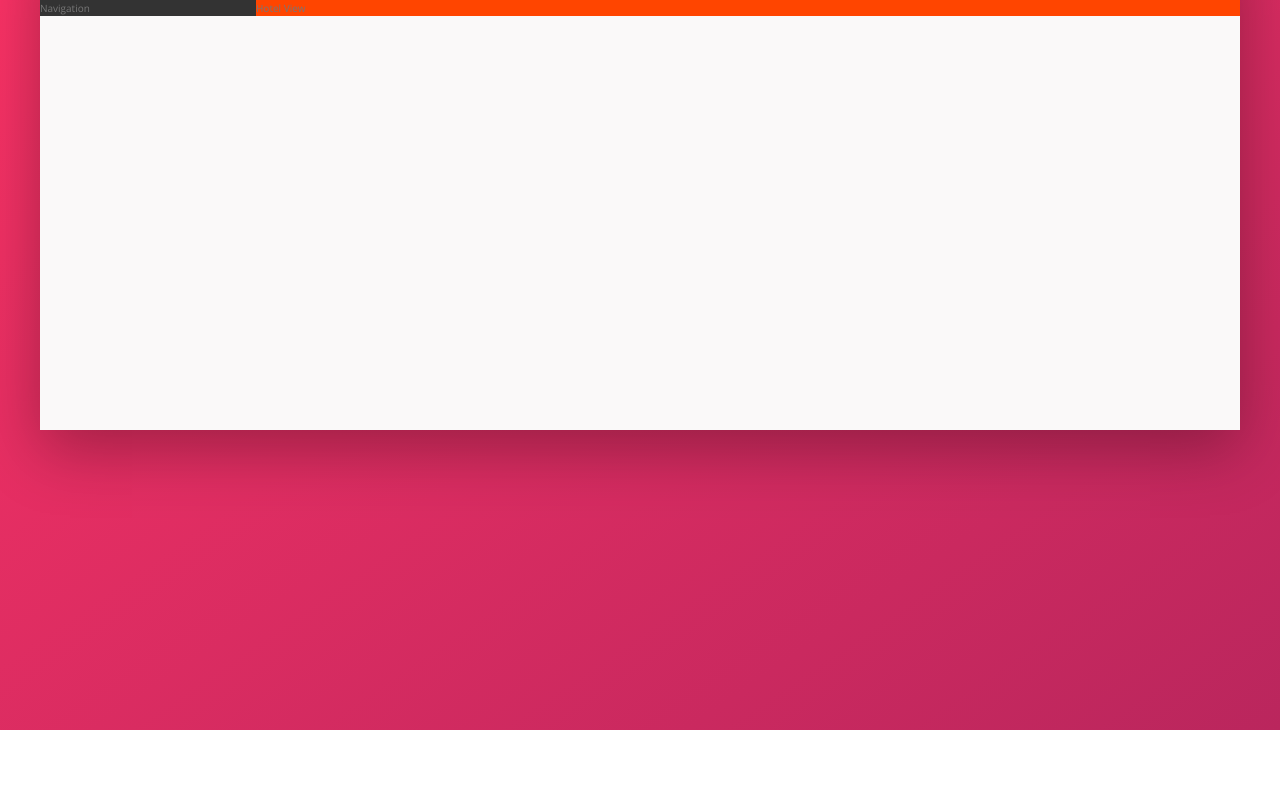
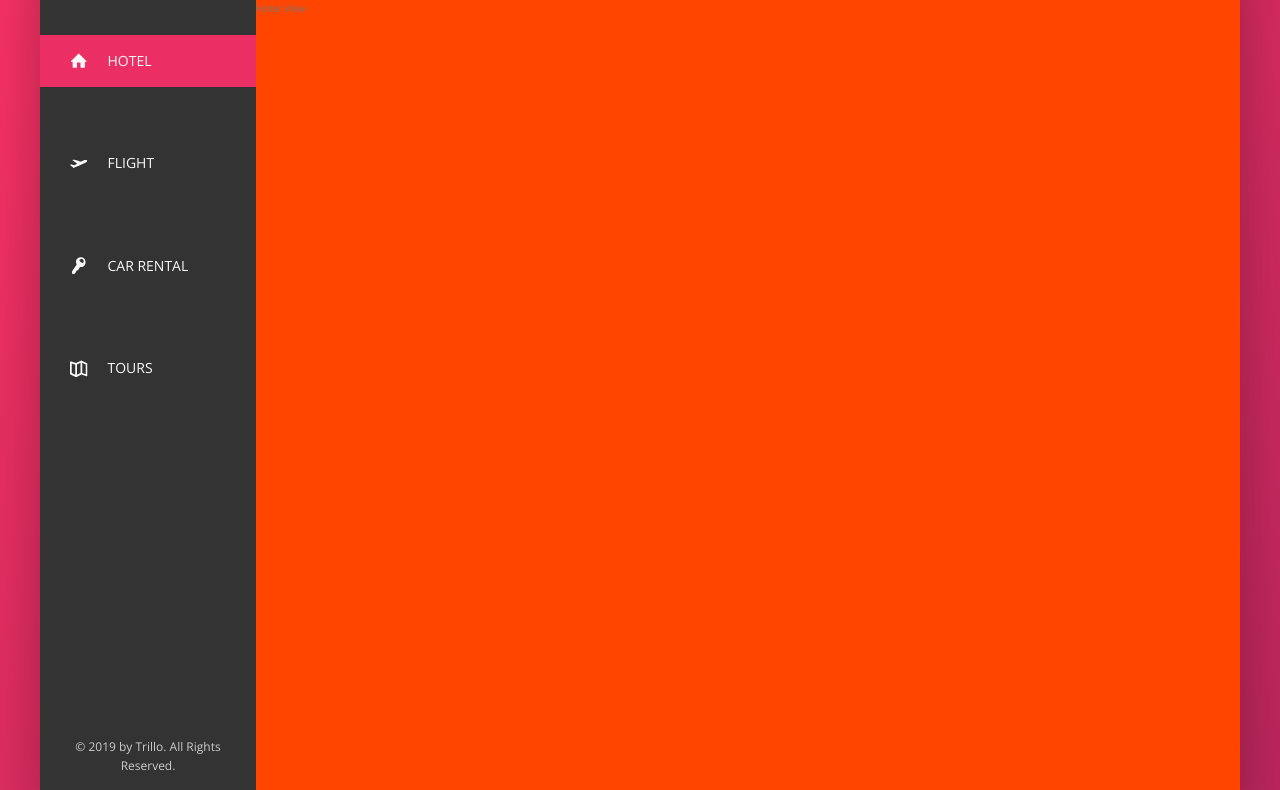
Before and after one commit to robson-muniz/trillo, a website: page index.html in a window 1280 px wide. Shown: the part 150-940 px from the top of the page. Before the commit the page ends 880 px from the top, so only its background shows below. Drawn offline with nearby package versions, Linux system fonts and the light colour scheme.

Commit message:
Build the Navigation Section: use scaleY to create creative hover effect, use currentColor variable, use advanced flebox alignment: flex-direction, justify-content and aligh-items

```diff
--- a/index.html
+++ b/index.html
@@ -41,7 +41,7 @@
 
                     <div class="user-nav__user">
                         <img src="img/user.jpg" alt="user photo" class="user-nav__user-photo">
-                        <span class="user-nav__user-name">Jonas</span>
+                        <span class="user-nav__user-name">Robson</span>
                     </div>
 
                 </nav>
@@ -50,8 +50,52 @@
 
             <div class="content">
                 <nav class="sidebar">
-                    Navigation
+                    <ul class="side-nav">
+                        <li class="side-nav__item side-nav__item--active">
+                           <a href="#" class="side-nav__link">
+                            <svg class="side-nav__icon">
+                                <use xlink:href="img/sprite.svg#icon-home"></use>
+                                </svg>
+                                <span>Hotel</span>
+                            </a>
+                        </li>
+
+                        <li class="side-nav__item">
+                            <a href="#" class="side-nav__link">
+                                <svg class="side-nav__icon">
+                                    <use xlink:href="img/sprite.svg#icon-aircraft-take-off"></use>
+                                </svg>
+                                <span>Flight</span>
+                            </a>
+                        </li>
+
+                        <li class="side-nav__item">
+                            <a href="#" class="side-nav__link">
+                                <svg class="side-nav__icon">
+                                    <use xlink:href="img/sprite.svg#icon-key"></use>
+                                </svg>
+                                <span>Car Rental</span>
+                            </a>
+                        </li>
+
+                        <li class="side-nav__item">
+                            <a href="#" class="side-nav__link">
+                                <svg class="side-nav__icon">
+                                    <use xlink:href="img/sprite.svg#icon-map"></use>
+                                </svg>
+                                <span>Tours</span>
+                            </a>
+                        </li>
+                    </ul>
+
+                    <div class="legal">
+                        &copy; 2019 by Trillo. All Rights Reserved.
+                    </div>
+
                 </nav>
+
+
+
                 <main class="hotel-view">
                     Hotel View
                 </main>
--- a/sass/_components.scss
+++ b/sass/_components.scss
@@ -114,3 +114,72 @@
 		margin-right: 1rem;
 	}
 }
+
+////////////////////////////////////////////////
+///////Side Navigation
+
+.side-nav {
+	font-size: 1.4rem;
+	list-style: none;
+	margin-top: 3.5rem;
+
+	&__item {
+		position: relative;
+
+		&:not(:last-child) {
+			margin-bottom: 5rem;
+		}
+	}
+
+	&__item::before {
+		content: "";
+		position: absolute;
+		top: 0;
+		left: 0;
+		height: 100%;
+		width: 3px;
+		background-color: var(--color-primary);
+		transform: scaleY(0);
+		transition: transform .2s, width .4s cubic-bezier(1, 0, 0, 1) .2s, background-color .1s;
+	}
+
+	&__item:hover::before,
+	&__item--active::before {
+		transform: scaleY(1);
+		width: 100%;
+	}
+
+	&__item:active::before {
+		background-color: var(--color-primary-light);
+	}
+
+	&__link:link,
+	&__link:visited {
+		color: var(--color-grey-light-1);
+		text-decoration: none;
+		text-transform: uppercase;
+		display: block;
+		padding: 1.5rem 3rem;
+		position: relative;
+		z-index: 10;
+
+		display: flex;
+		align-items: center;
+	}
+
+	&__icon {
+		width: 1.75rem;
+		height: 1.75rem;
+		margin-right: 2rem;
+		fill: currentColor;
+	}
+}
+
+////////////////////////////////////////////////
+///////Legal Text
+.legal {
+	font-size: 1.2rem;
+	color: var(--color-grey-light-4);
+	text-align: center;
+	padding: 2.5rem;
+}
--- a/sass/_layout.scss
+++ b/sass/_layout.scss
@@ -25,10 +25,16 @@
 .sidebar {
 	background-color: var(--color-grey-dark-1);
 	flex: 0 0 18%;
+
+	display: flex;
+	flex-direction: column;
+	justify-content: space-between;
 }
 
 .hotel-view {
 	background-color: #fff;
 	background-color: orangered;
+	//test
+	height: 80rem;
 	flex: 1;
 }
```
Also changed, not shown: css/style.css, img/user.jpg.
